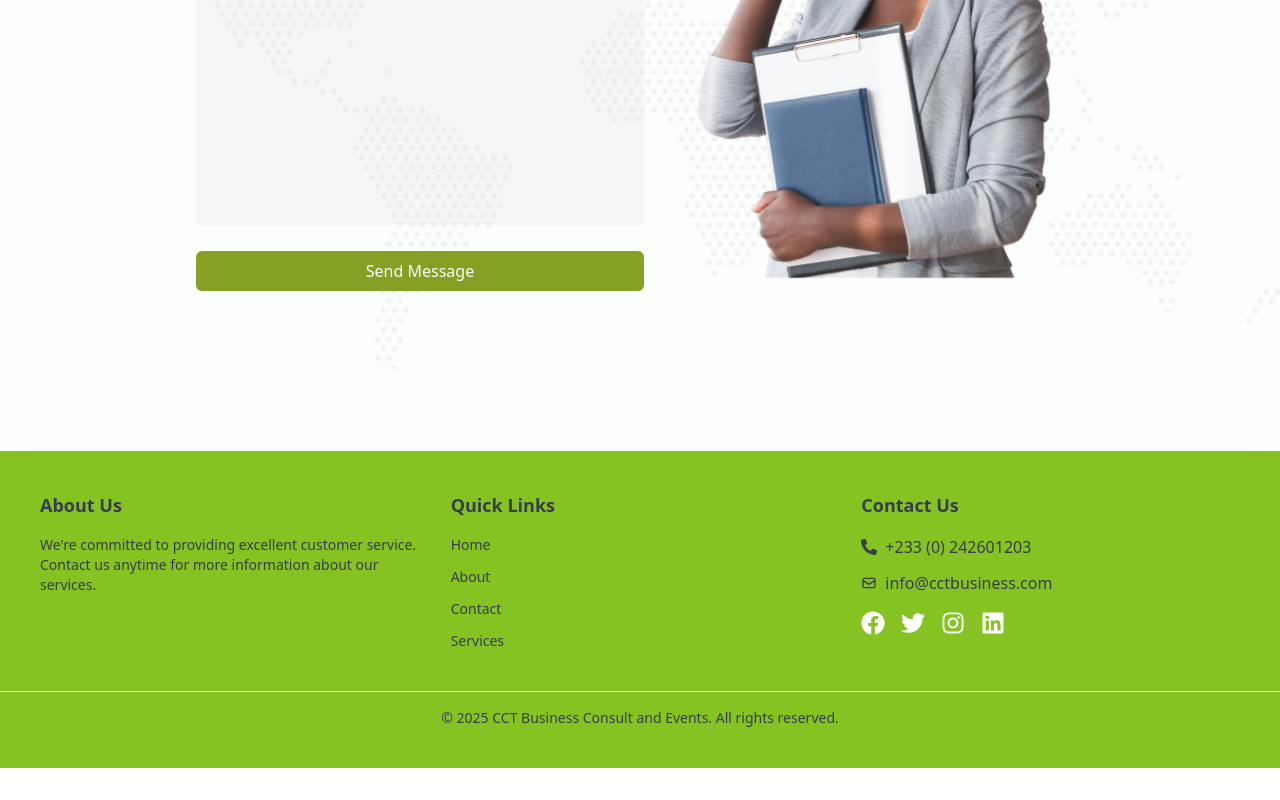
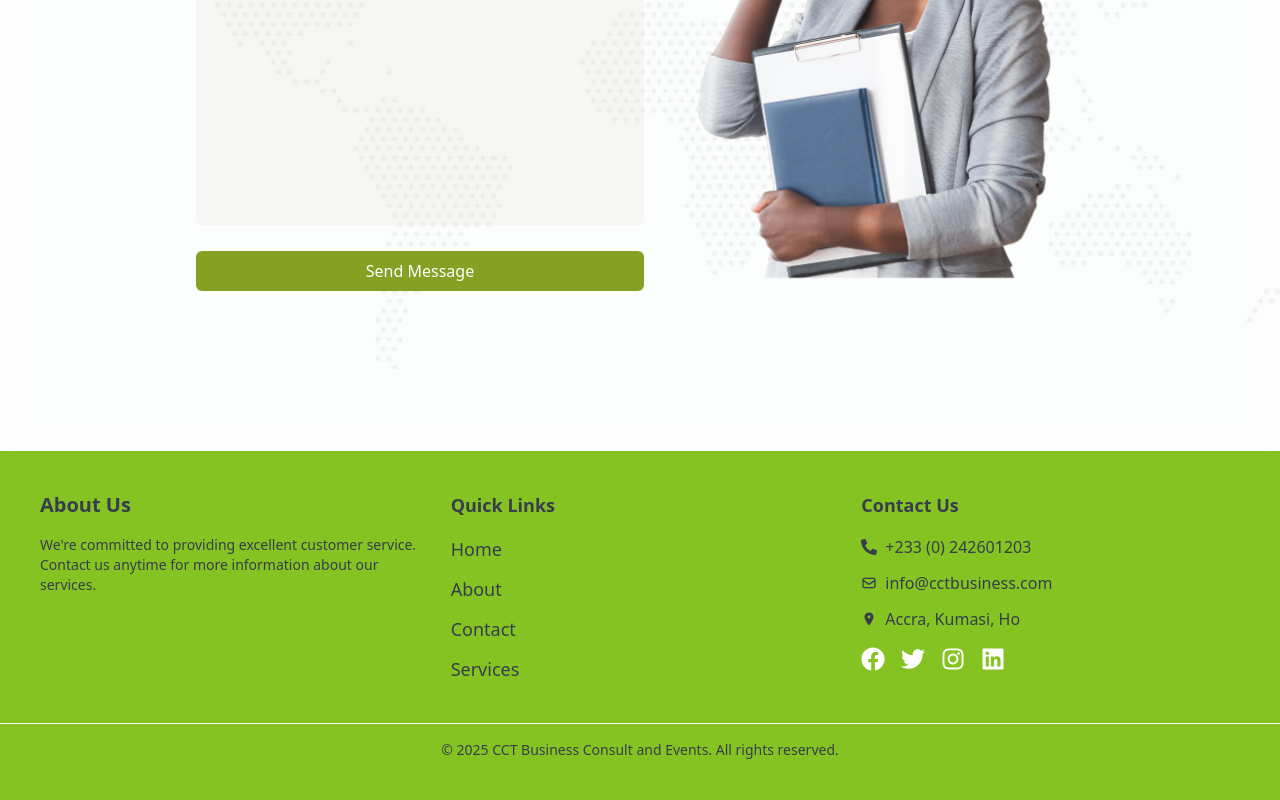
Before and after one commit to lifemac-afri/cctbizce, a React (Vite) app: page / in a window 1280 px wide. Shown: the part 4080-4880 px from the top of the page. Before the commit the page ends 4848 px from the top, so only its background shows below. Built offline with nearby package versions, Linux system fonts and the light colour scheme; the HTML template or start-up script is replaced by a standard one.

Commit message:
location

```diff
--- a/src/components/common/Footer.jsx
+++ b/src/components/common/Footer.jsx
@@ -6,6 +6,7 @@ import {
   FaPhoneAlt,
 } from "react-icons/fa";
 import { HiOutlineMail } from "react-icons/hi";
+import { IoIosPin } from "react-icons/io";
 
 const Footer = () => {
   return (
@@ -13,7 +14,7 @@ const Footer = () => {
       <div className="max-w-7xl mx-auto px-6 md:px-10 grid grid-cols-1 md:grid-cols-3 gap-8">
         {/* About Section */}
         <div>
-          <h2 className="text-lg font-semibold mb-4">About Us</h2>
+          <h2 className="text-xl font-semibold mb-4">About Us</h2>
           <p className="text-sm ">
             We&apos;re committed to providing excellent customer service.
             Contact us anytime for more information about our services.
@@ -23,7 +24,7 @@ const Footer = () => {
         {/* Quick Links */}
         <div>
           <h2 className="text-lg font-semibold mb-4">Quick Links</h2>
-          <ul className="text-sm space-y-3 text-primary_gray">
+          <ul className="text-lg space-y-3 text-primary_gray">
             <li>
               <a href="/" className="hover:text-white">
                 Home
@@ -58,6 +59,12 @@ const Footer = () => {
             <HiOutlineMail className="mr-2" />
             <a href="mailto:info@cctbusiness.com">
               <span>info@cctbusiness.com</span>
+            </a>
+          </div>
+          <div className="flex items-center mb-3 text-primary_gray">
+            <IoIosPin className="mr-2" />
+            <a href="mailto:info@cctbusiness.com">
+              <span>Accra, Kumasi, Ho </span>
             </a>
           </div>
           <div className="flex space-x-4 mt-4">
```
